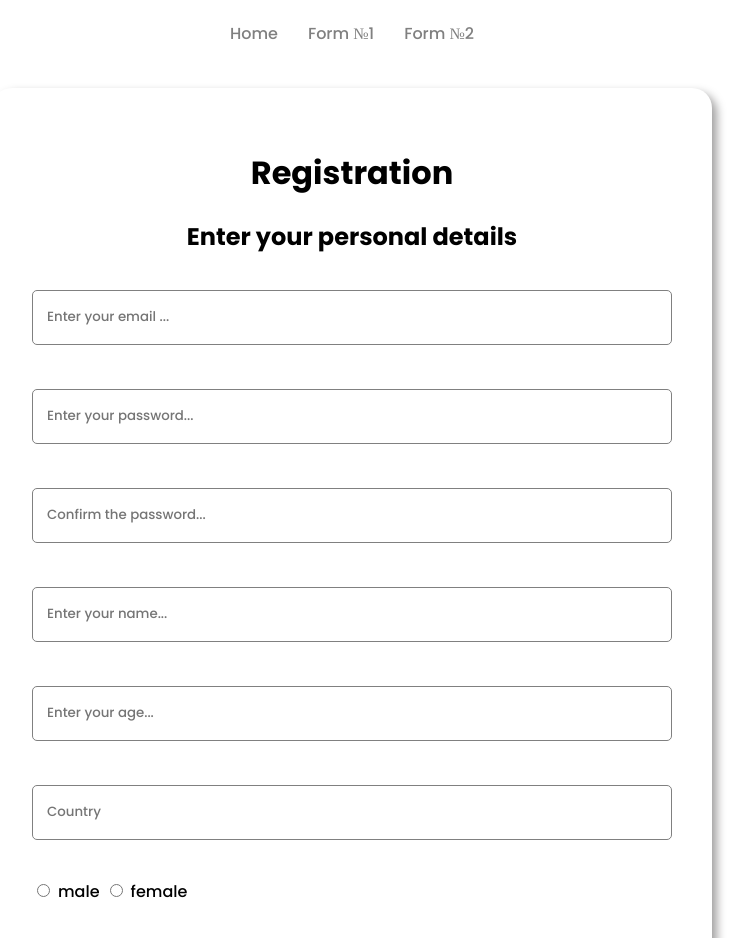
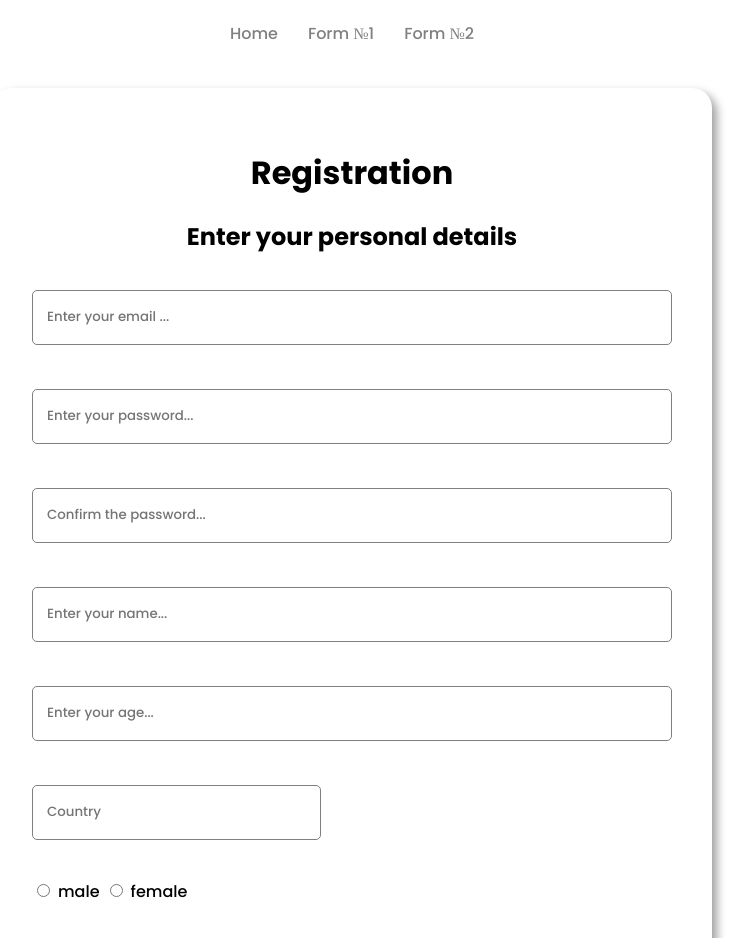
Before and after one commit to Belski-Anton/React, a React (Vite) app: page /form-1 in a window 1280 px wide. Shown: the top 938 px of the page, without its empty margins (288-1041 px from the left). Built offline with nearby package versions, Linux system fonts and the light colour scheme.

Commit message:
feat: add field coutry to hook form

```diff
--- a/src/components/hookForms/HookForms.tsx
+++ b/src/components/hookForms/HookForms.tsx
@@ -1,4 +1,4 @@
-import { useDispatch } from 'react-redux'
+import { useDispatch, useSelector } from 'react-redux'
 import { IForm, formActions } from '../../store/formSlice'
 import { useForm, SubmitHandler } from 'react-hook-form'
 import { useState } from 'react'
@@ -7,15 +7,52 @@ import '../inputimg/InputImg.css'
 import '../radiobutton/RadioButton.css'
 
 const HookForms = () => {
-    const { register, handleSubmit } = useForm<IForm>({
+    const { register, handleSubmit, setValue } = useForm<IForm>({
         defaultValues: {},
     })
     const dispatch = useDispatch()
+
     const onSubmit: SubmitHandler<IForm> = (data: IForm) => {
         const formData = { ...data, image: imageBase64 }
         dispatch(formActions.addForm(formData))
     }
+
     const [imageBase64, setImageBase64] = useState('')
+    const countries = useSelector(
+        (state: { country: { countries: string[] } }) => state.country.countries
+    )
+    const [suggestions, setSuggestions] = useState<string[]>(countries)
+
+    const [isAutocompleteVisible, setIsAutocompleteVisible] = useState(false)
+
+    const handleInputFocus = () => {
+        setIsAutocompleteVisible(true)
+    }
+    const handleContainerBlur = (e: React.FocusEvent<HTMLDivElement>) => {
+        if (
+            e.relatedTarget &&
+            e.currentTarget.contains(e.relatedTarget as Node)
+        ) {
+            return
+        }
+        setIsAutocompleteVisible(false)
+    }
+    const onClickCountry = (
+        e: React.MouseEvent<HTMLDivElement>,
+        value: string
+    ) => {
+        e.stopPropagation()
+        setValue('country', value, { shouldValidate: true })
+        setIsAutocompleteVisible(false)
+    }
+
+    const filteredCountries = (searchText: string) => {
+        setSuggestions(
+            countries.filter((el) =>
+                el.toLowerCase().includes(searchText.toLowerCase())
+            )
+        )
+    }
 
     return (
         <div className="wrapper_form">
@@ -57,12 +94,51 @@ const HookForms = () => {
                         placeholder="Enter your age... "
                         className="input"
                     />
-                    <input
-                        type="text"
-                        {...register('country')}
-                        placeholder="Country"
-                        className="input"
-                    />
+
+                    <div
+                        className="autocomplete"
+                        onBlur={handleContainerBlur}
+                        tabIndex={0}
+                    >
+                        <input
+                            placeholder="Country"
+                            {...register('country')}
+                            onFocus={handleInputFocus}
+                            onChange={(e) => {
+                                filteredCountries(e.target.value)
+                                setValue('country', e.target.value, {
+                                    shouldValidate: true,
+                                })
+                            }}
+                        />
+                        {isAutocompleteVisible && (
+                            <div className="autocomplete-items">
+                                {suggestions.length ? (
+                                    suggestions.map(
+                                        (suggestion: string, index: number) => (
+                                            <div
+                                                onClick={(e) =>
+                                                    onClickCountry(
+                                                        e,
+                                                        suggestion
+                                                    )
+                                                }
+                                                key={index}
+                                                className="autocomplete-item"
+                                            >
+                                                {suggestion}
+                                            </div>
+                                        )
+                                    )
+                                ) : (
+                                    <div className="autocomplete-item">
+                                        Not result
+                                    </div>
+                                )}
+                            </div>
+                        )}
+                    </div>
+
                     <div className="radio_button">
                         <input
                             type="radio"
@@ -114,6 +190,7 @@ const HookForms = () => {
                         />
                         <img src={imageBase64} className="img" alt="" />
                     </div>
+
                     <div>
                         <input
                             type="checkbox"
```
